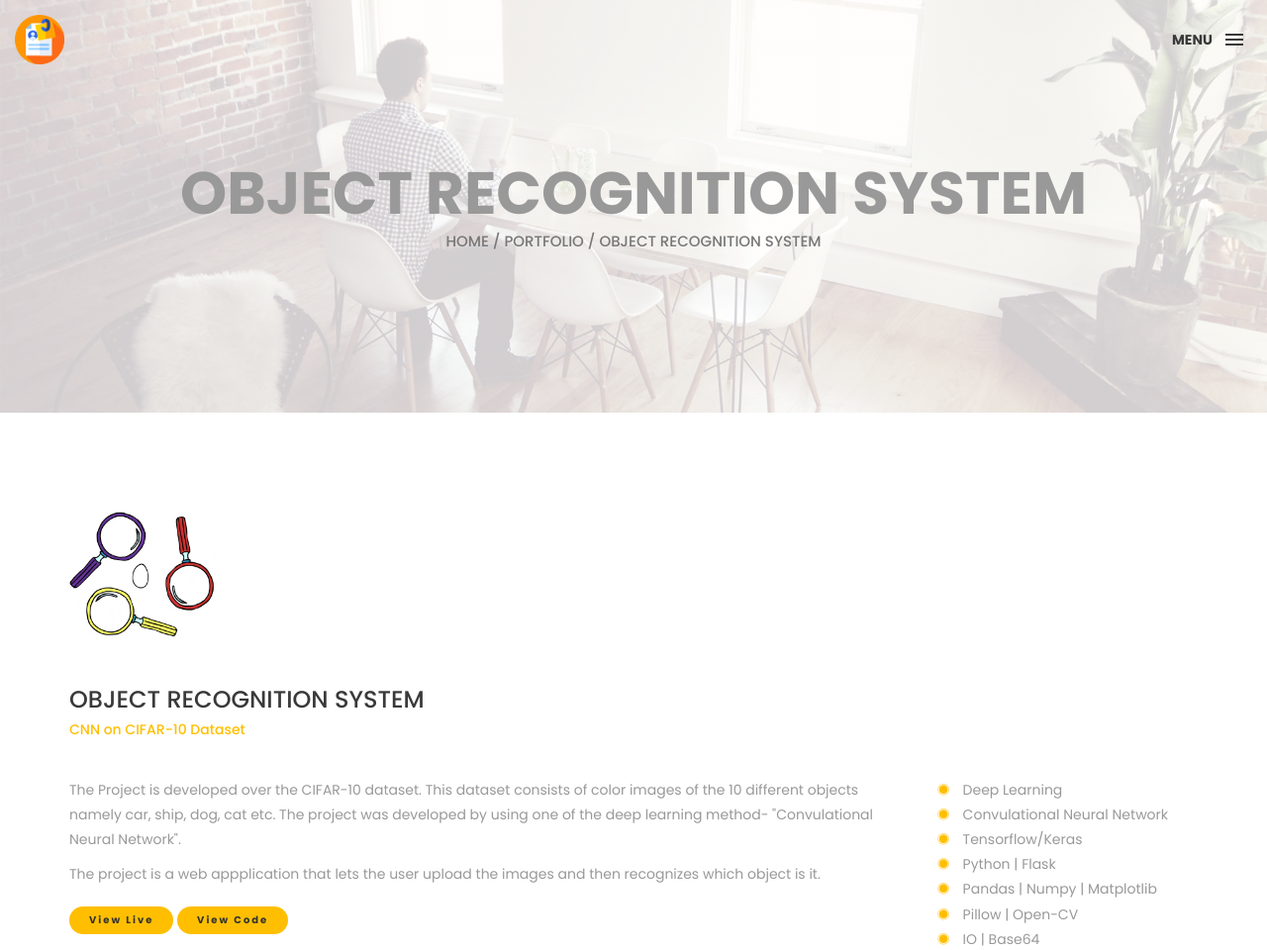
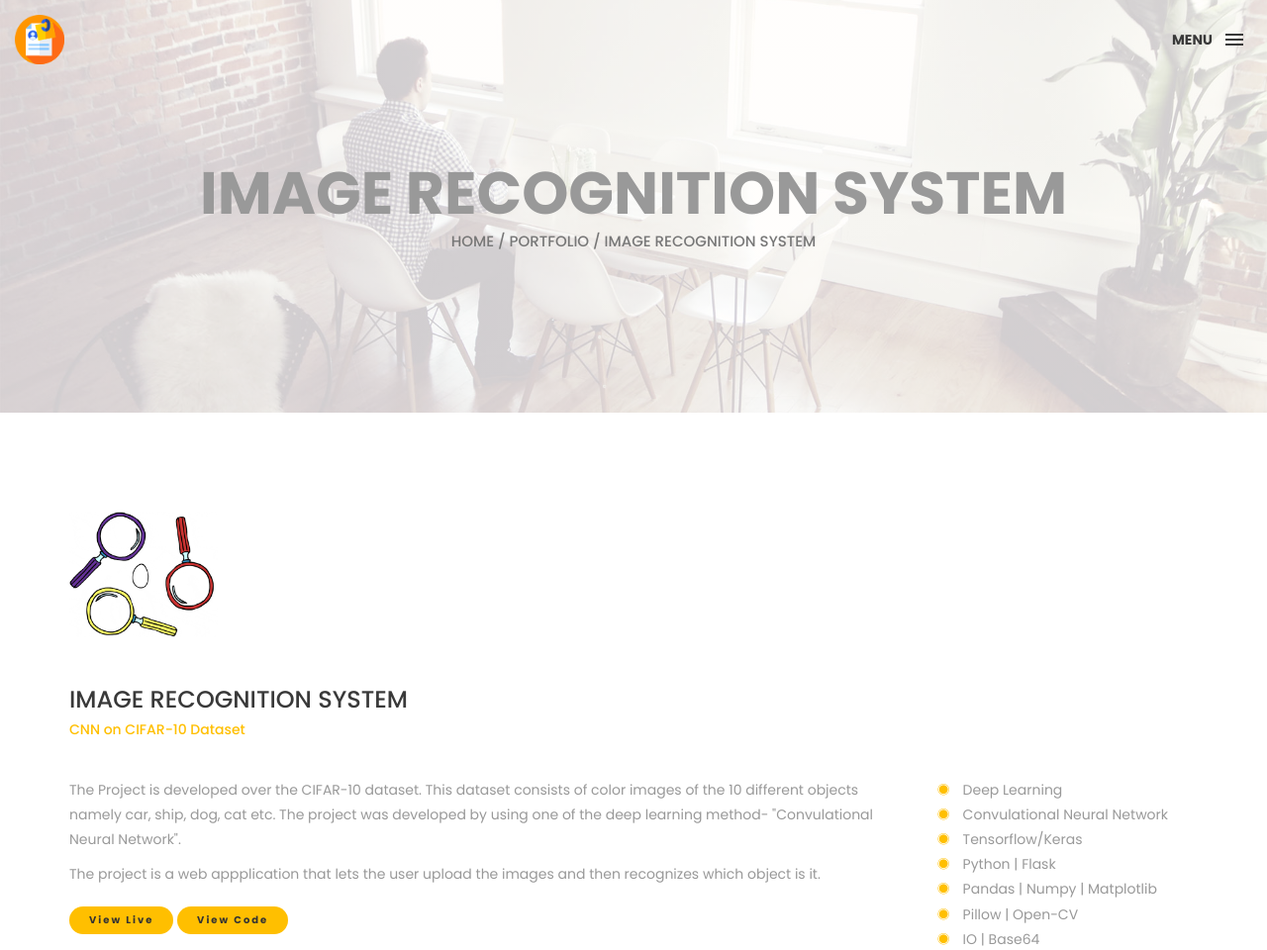
Before and after one commit to theprakharjain/personal-website, a Flask app: page /cnn_cifar_project in a window 1280 px wide. Shown: the top 960 px of the page at 99% size. Run offline with Flask 2, Linux system fonts and the light colour scheme; parts of the project's set-up code (start-up, migrations or seed data) failed here and were passed over; some libraries are stand-ins or nearby versions; some web fonts are replaced.

Commit message:
Changed the name of Object Recognition System to Image Recognition System

```diff
--- a/website/templates/index.html
+++ b/website/templates/index.html
@@ -66,7 +66,7 @@
                         <div class="portfolio_item_hover">
                             <div class="portfolio-border clearfix">
                                 <div class="item_info">
-                                    <span>Object Recognition System</span>
+                                    <span>Image Recognition System</span>
                                     <em>Know More</em>
                                 </div>
                             </div>
--- a/website/templates/portfolio.html
+++ b/website/templates/portfolio.html
@@ -70,7 +70,7 @@
                             <div class="portfolio_item_hover">
                                 <div class="portfolio-border clearfix">
                                     <div class="item_info">
-                                        <span>Object Recognition System</span>
+                                        <span>Image Recognition System</span>
                                         <em>Know More</em>
                                     </div>
                                 </div>
--- a/website/templates/projects_intro_html/cnn_cifar_project.html
+++ b/website/templates/projects_intro_html/cnn_cifar_project.html
@@ -4,10 +4,10 @@
 
     <!-- top-bar -->
     <div class="top-bar">
-        <h1>Object Recognition System</h1>
+        <h1>Image Recognition System</h1>
         <p>
             <a href="{{ url_for('home_route') }}">Home</a> /
-            <a href="{{ url_for('portfolio_route') }}">portfolio</a> / Object Recognition System
+            <a href="{{ url_for('portfolio_route') }}">portfolio</a> / Image Recognition System
         </p>
     </div>
     <!-- end top-bar -->
@@ -20,7 +20,7 @@
         </div>
 
         <div class="col-md-12">
-            <h3 class="text-uppercase">Object Recognition System</h3>
+            <h3 class="text-uppercase">Image Recognition System</h3>
             <h5>CNN on CIFAR-10 Dataset</h5>
             <div class="h-30"></div>
         </div>
```
